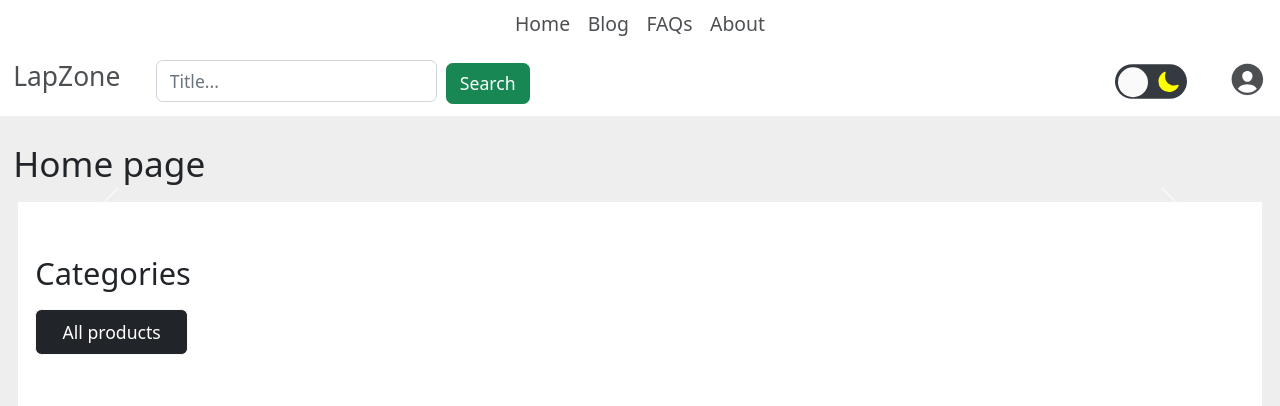
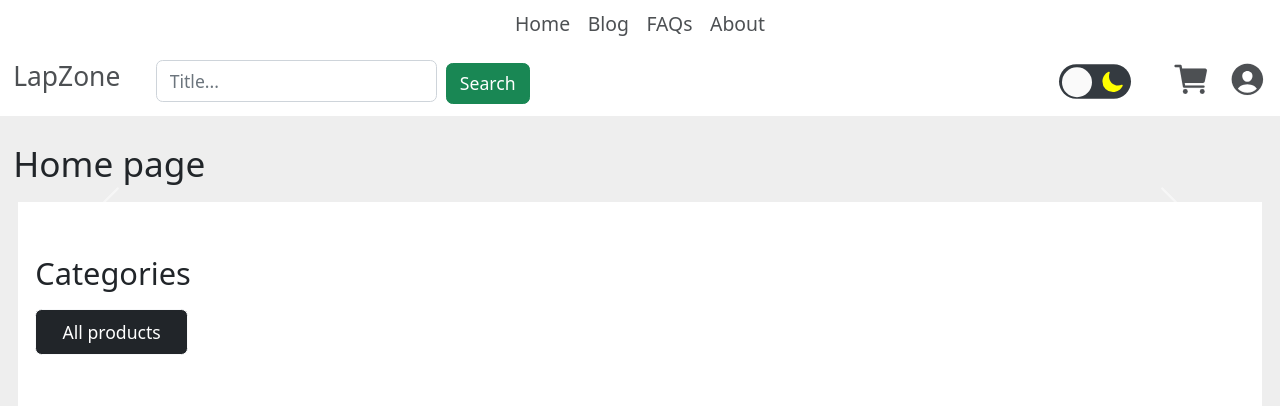
Before and after one commit to Gubchik123/LapZone, a Django app: page / in a window 1280 px wide. Shown: the top 406 px of the page. Run offline with Django 4.2, Linux system fonts and the light colour scheme; data that the repository does not hold is empty; some libraries are stand-ins or nearby versions.

Commit message:
FEAT: Add a link to user's cart detail page into the site header
in the _base.html

```diff
--- a/lapzone/templates/_base.html
+++ b/lapzone/templates/_base.html
@@ -170,8 +170,18 @@
 										</label>
 									</div>
 								</li>
-                                <!-- Link to either user profile or login page -->
-								<li class="nav-item">
+								<li
+                                    class="nav-item d-flex"
+                                >
+                                    <!-- Link to user's cart detail page -->
+									<a
+                                        href="{% url 'cart:detail' %}"
+                                        class="d-block text-decoration-none me-3"
+                                    >
+                                        <ion-icon name="cart" class="pt-1" ></ion-icon>
+                                    </a>
+
+                                    <!-- Link to either user profile or login page -->
                                     <!-- TODO: add url to customer profile page instead of # -->
 									<a
                                         class="d-block text-decoration-none"
```
